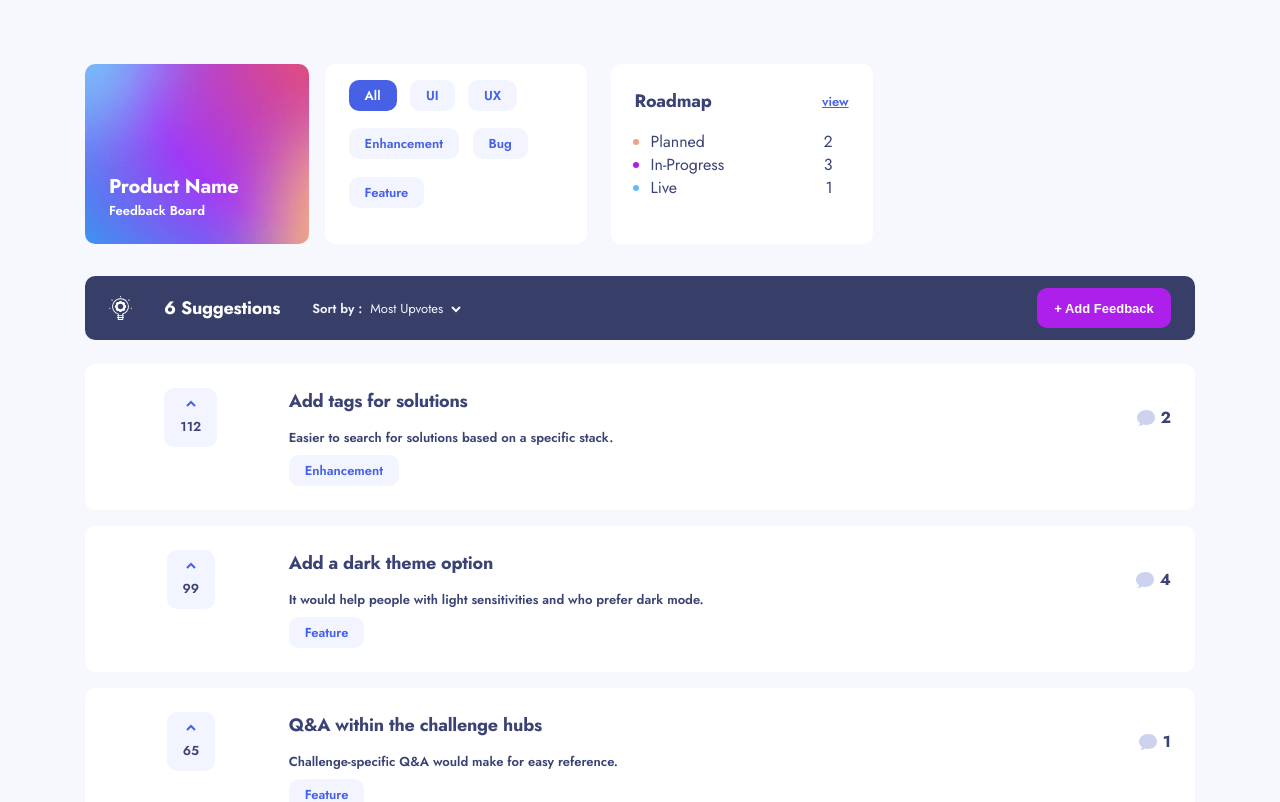
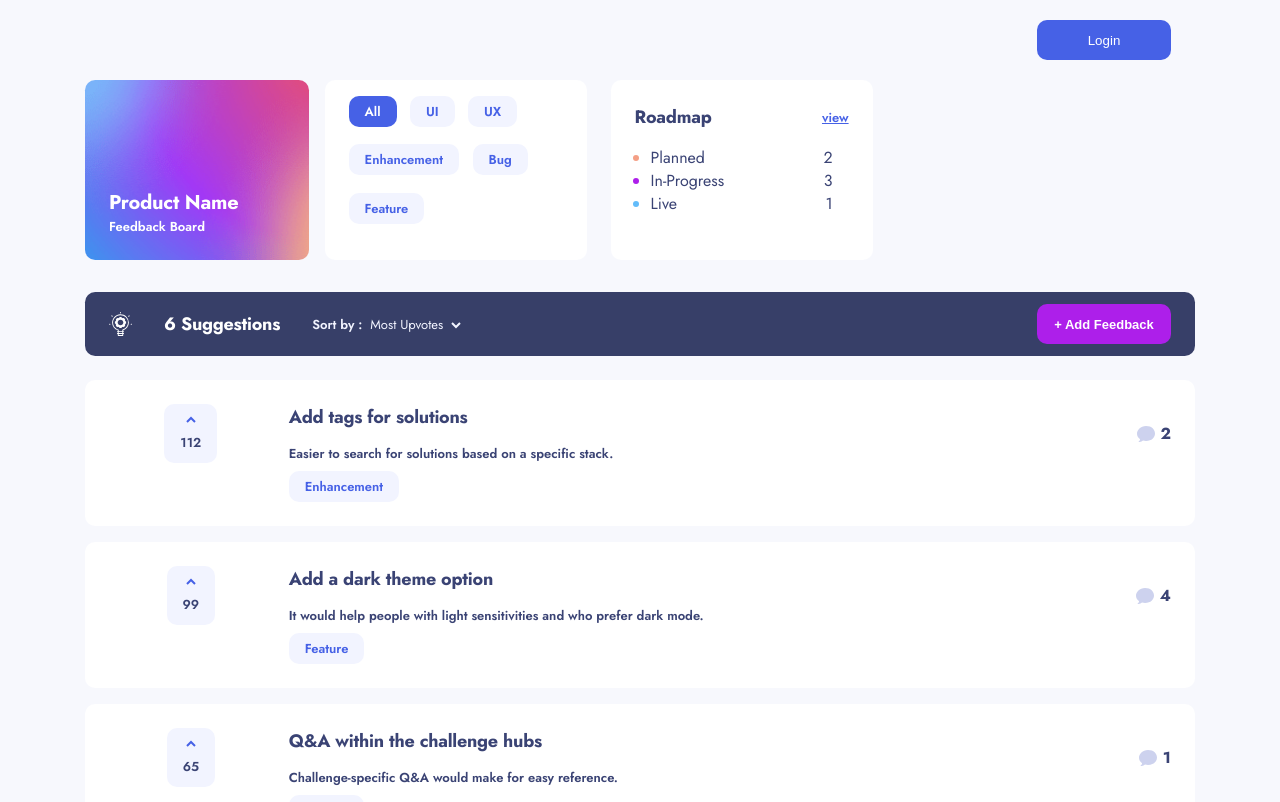
Before and after one commit to Griffmatt/product-feedback-app, a React (Vite) app: page / in a window 1280 px wide. Shown: the top 802 px of the page. Built offline with nearby package versions, Linux system fonts and the light colour scheme.

Commit message:
added basic login/logout functionality

```diff
--- /dev/null
+++ b/src/components/Login.tsx
@@ -0,0 +1,34 @@
+import React from 'react'
+
+import { useSelector, useDispatch } from "react-redux"
+
+import { selectUser, login, logout} from "./../redux/userSlice"
+
+function Login() {
+
+    const dispatch = useDispatch()
+const user = useSelector(selectUser)
+
+const handleLogin = () => {
+    if(user === null){
+        dispatch(login([]))
+        return
+    }
+    dispatch(logout())
+}
+
+  return (
+    <div className="login">
+        {user?<div className="login__user">
+            <img src={user?.image}/>
+            <div>
+                <h3>{user?.name}</h3>
+                <p>@{user?.username}</p>
+            </div>
+        </div>: <span/>}
+        <button className="button button--blue" onClick={handleLogin}>{user?"Logout":"Login"}</button>
+    </div>
+  )
+}
+
+export default Login
--- a/src/components/NavBar.tsx
+++ b/src/components/NavBar.tsx
@@ -1,21 +1,15 @@
-import React, { useEffect, useState, useCallback } from 'react'
+import React, { useEffect, useState } from 'react'
 import { CATEGORY } from '../data/category'
 
 import { useFeature } from "../context/currentFeature"
 
-import { Link } from "react-router-dom"
-
-import { selectSuggestions } from "../redux/suggestionsSlice"
-import { useSelector } from "react-redux"
-
-import { countStatus } from "./../utilities/countStatus"
+import Login from "../components/Login"
+import NavRoadmap from './NavRoadmap'
 
 function NavBar() {
     const [navOpen, setNavOpen] = useState(false)
 
     const {currentFeature, setCurrentFeature} = useFeature()
-
-    const suggestions = useSelector(selectSuggestions)
 
     const handleNavOpen = () =>{
         setNavOpen(!navOpen)
@@ -28,10 +22,6 @@ function NavBar() {
         )
     }, [])
 
-    const roadmapCallback = useCallback(
-        (s: string) => countStatus(s, suggestions),
-        [suggestions.some(suggestion=> suggestion.status)]
-      );
 
   return (
     <div className="nav">
@@ -52,17 +42,8 @@ function NavBar() {
                         )
                     })}
                 </div>
-                <div className="nav__roadmap">
-                    <div>
-                        <h3>Roadmap</h3>
-                        <Link to="/roadmap"><p className="p-2 nav__roadmap--view">view</p></Link>
-                    </div>
-                    <ul>
-                        <li><span>Planned<span>{roadmapCallback("planned")}</span></span></li>
-                        <li><span>In-Progress<span>{roadmapCallback("in-progress")}</span></span></li>
-                        <li><span>Live<span>{roadmapCallback("live")}</span></span></li>
-                    </ul>
-                </div>
+                <NavRoadmap/>
+                <Login/>
             </div>
             <div className={`nav__back-drop ${navOpen?"nav__back-drop--active":""}`}/>
         </div>
--- /dev/null
+++ b/src/components/NavRoadmap.tsx
@@ -0,0 +1,34 @@
+import React, { useCallback } from 'react'
+
+import { Link } from "react-router-dom"
+
+import { countStatus } from "./../utilities/countStatus"
+import { selectSuggestions } from "../redux/suggestionsSlice"
+import { useSelector } from "react-redux"
+
+
+function NavRoadmap() {
+
+    const suggestions = useSelector(selectSuggestions)
+
+    const roadmapCallback = useCallback(
+        (s: string) => countStatus(s, suggestions),
+        [suggestions.some(suggestion=> suggestion.status)]
+      );
+
+  return (
+    <div className="nav__roadmap">
+        <div>
+            <h3>Roadmap</h3>
+            <Link to="/roadmap"><p className="p-2 nav__roadmap--view">view</p></Link>
+        </div>
+        <ul>
+            <li><span>Planned<span>{roadmapCallback("planned")}</span></span></li>
+            <li><span>In-Progress<span>{roadmapCallback("in-progress")}</span></span></li>
+            <li><span>Live<span>{roadmapCallback("live")}</span></span></li>
+        </ul>
+    </div>
+  )
+}
+
+export default NavRoadmap
--- a/src/components/SuggestionsCard.tsx
+++ b/src/components/SuggestionsCard.tsx
@@ -40,10 +40,12 @@ function Card({ suggestion }: props) {
   };
 
   useEffect(() => {
-    if (user.upvotes.includes(suggestion.id)) {
-      setActive(true);
+    if (user?.upvotes.includes(suggestion.id)) {
+      setActive(true)
+      return
     }
-  }, []);
+    setActive(false)
+  }, [user]);
 
   return (
     <div className="card card--grid">
--- a/src/data/data.json
+++ b/src/data/data.json
@@ -2,7 +2,8 @@
   "currentUser": {
     "image": "./assets/user-images/image-zena.jpg",
     "name": "Zena Kelley",
-    "username": "velvetround"
+    "username": "velvetround",
+    "admin": true
   },
   "productRequests": [
     {
--- a/src/pages/suggestions/index.tsx
+++ b/src/pages/suggestions/index.tsx
@@ -1,20 +1,19 @@
-import React, { useEffect, useState } from "react";
-import { Link } from "react-router-dom";
+import React, { useEffect, useState } from "react"
+import { Link } from "react-router-dom"
 
-import { suggestions } from "../../utilities/interfaces";
+import { suggestions } from "../../utilities/interfaces"
 
-import Card from "../../components/SuggestionsCard";
-import CardEmpty from "./CardEmpty";
-import NavBar from "../../components/NavBar";
-import Header from "./SugestionsHeader";
+import Card from "../../components/SuggestionsCard"
+import CardEmpty from "./CardEmpty"
+import NavBar from "../../components/NavBar"
+import Header from "./SugestionsHeader"
 
-import { useFeature } from "../../context/currentFeature";
-import { useSelector, useDispatch } from "react-redux";
-import { selectSuggestions, fetchState } from "../../redux/suggestionsSlice";
-import { setUser, selectUser } from "../../redux/userSlice";
+import { useFeature } from "../../context/currentFeature"
+import { useSelector, useDispatch } from "react-redux"
+import { selectSuggestions, fetchState } from "../../redux/suggestionsSlice"
 
-import { sortSuggestions } from "../../utilities/sortSuggestions";
-import { useSortBy } from "../../context/sortBySuggestions";
+import { sortSuggestions } from "../../utilities/sortSuggestions"
+import { useSortBy } from "../../context/sortBySuggestions"
 
 
 function Suggestions() {
@@ -28,14 +27,10 @@ function Suggestions() {
   const dispatch = useDispatch();
 
   const suggestions = useSelector(selectSuggestions);
-  const user = useSelector(selectUser);
 
   useEffect(() => {
     if (suggestions.length === 0) {
       dispatch(fetchState());
-    }
-    if (user === null) {
-      dispatch(setUser([]));
     }
   }, []);
 
@@ -52,7 +47,8 @@ function Suggestions() {
   }, [currentFeature, suggestions, sortBy]);
 
   return (
-    <div className="container container--row">
+    <div className="container">
+      <div className=" container--row">
         <NavBar />
         <div className="column">
           <Header suggestions={filteredSuggestions}/>
@@ -73,6 +69,7 @@ function Suggestions() {
           </div>
         </div>
       </div>
+    </div>
   );
 }
 
--- a/src/redux/userSlice.tsx
+++ b/src/redux/userSlice.tsx
@@ -1,5 +1,4 @@
 import { createSlice} from '@reduxjs/toolkit';
-import { Action } from 'history';
 
 import data from "../data/data.json"
 
@@ -21,7 +20,7 @@ export const userSlice = createSlice({
     name: "user",
     initialState,
     reducers: {
-            setUser: (state, action) => {
+            login: (state, action) => {
                 state.user = {...data.currentUser, upvotes: action.payload}
             },
             addUpvote: (state, action) => {
@@ -33,11 +32,14 @@ export const userSlice = createSlice({
                 if(state.user){
                     state.user.upvotes = state.user.upvotes.filter((id: number)=> id !== action.payload)
                 }
+            },
+            logout: (state) => {
+                state.user = null
             }
        }
 });
 
-export const { setUser, addUpvote, removeUpvote } = userSlice.actions;
+export const { login, logout, addUpvote, removeUpvote } = userSlice.actions;
 
 export const selectUser = (state: any) => state.user.user;
 
--- a/src/scss/blocks/_index.scss
+++ b/src/scss/blocks/_index.scss
@@ -9,3 +9,4 @@
 @forward "modal";
 @forward "select";
 @forward "roadmap";
+@forward "login";
--- /dev/null
+++ b/src/scss/blocks/_login.scss
@@ -0,0 +1,35 @@
+@use "../utilities" as u;
+
+.login{
+    display: flex;
+    justify-content: center;
+    height: 3rem;
+    gap: 1rem;
+    align-items: center;
+    flex-direction: column;
+
+    @include u.breakpoint(medium){
+        position: absolute;
+        top: 1rem;
+        left: 0;
+        justify-content: space-between;
+        flex-direction: row;
+        width: 100%;
+        padding-inline: 1.5rem;
+     }
+     @include u.breakpoint(large){
+        padding-inline: 0;
+    }
+
+    &__user{
+        display: flex;
+        align-items: center;
+        gap: 1rem;
+        color: var(--dark-blue-1);
+        img{
+            border-radius: 50%;
+            height: 3rem;
+            width: auto;
+        }
+    }
+}
--- a/src/scss/blocks/_nav.scss
+++ b/src/scss/blocks/_nav.scss
@@ -57,7 +57,7 @@
         top: 4.5rem;
         right: -75vw;
         z-index: 2;
-        height: 100vh;
+        height: 100%;
         width: 75vw;
         transition: right .3s ease-in-out;
         z-index: 3;
@@ -138,9 +138,9 @@
     }
 
     &__back-drop{
-        position: fixed;
+        position: absolute;
         background-color: rgba(0,0,0,0);
-        height: 100vh;
+        height: 100%;
         width: 100vw;
         transition: background-color .3s;
         z-index: 2;
--- a/src/scss/layout/_container.scss
+++ b/src/scss/layout/_container.scss
@@ -9,15 +9,16 @@
     padding-bottom: 5vh;
 
     @include u.breakpoint(medium){
-        padding-block: 2rem;
+        padding-block: 3rem;
      }
 
     @include u.breakpoint(large){
-       padding-block: 4rem;
+       padding-block: 5rem;
     }
 
     &--row{
         @include u.breakpoint(large){
+            display: flex;
             flex-direction: row;
             gap: 1.875rem;
         }
```
Lines whose indentation alone changed are shown as unchanged.
